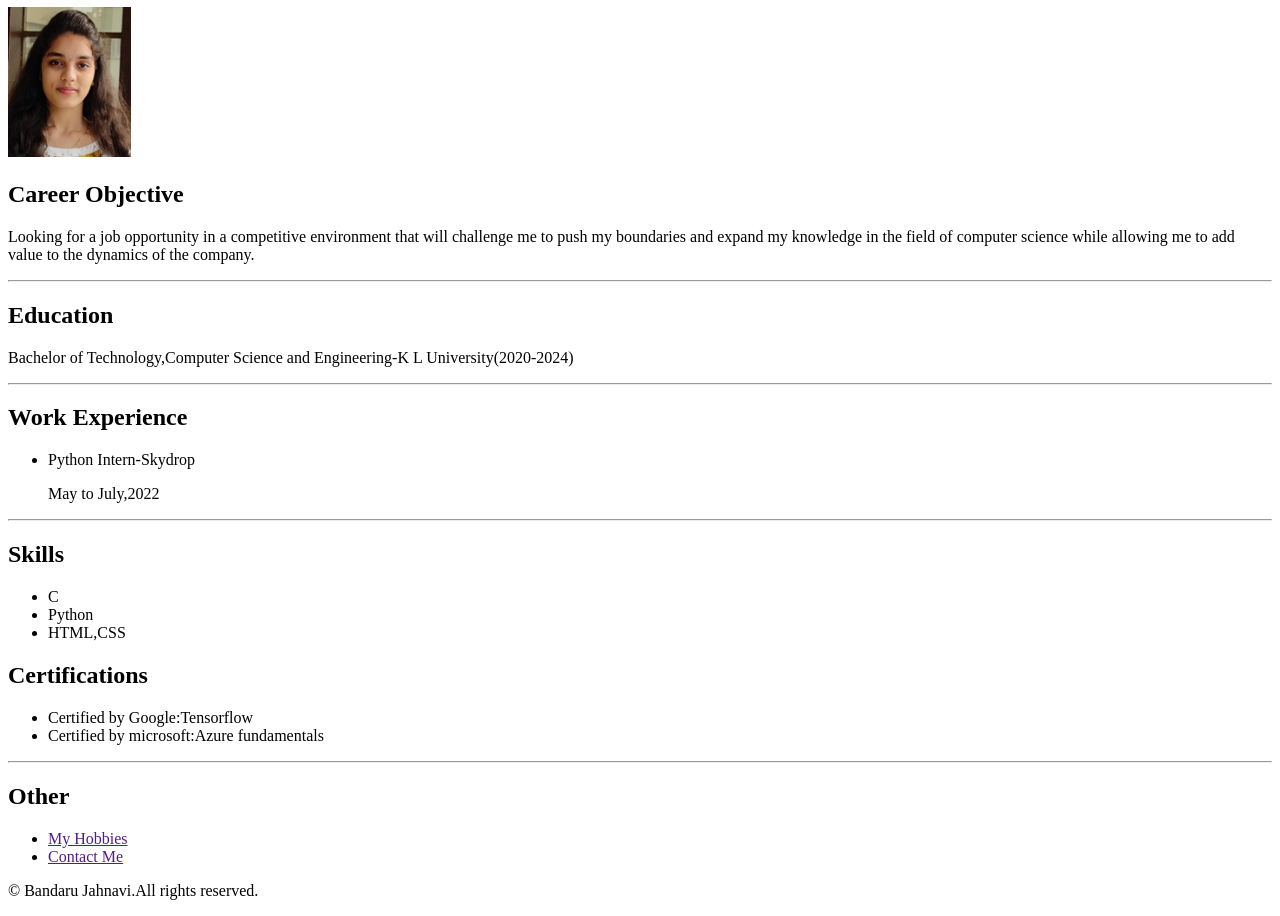
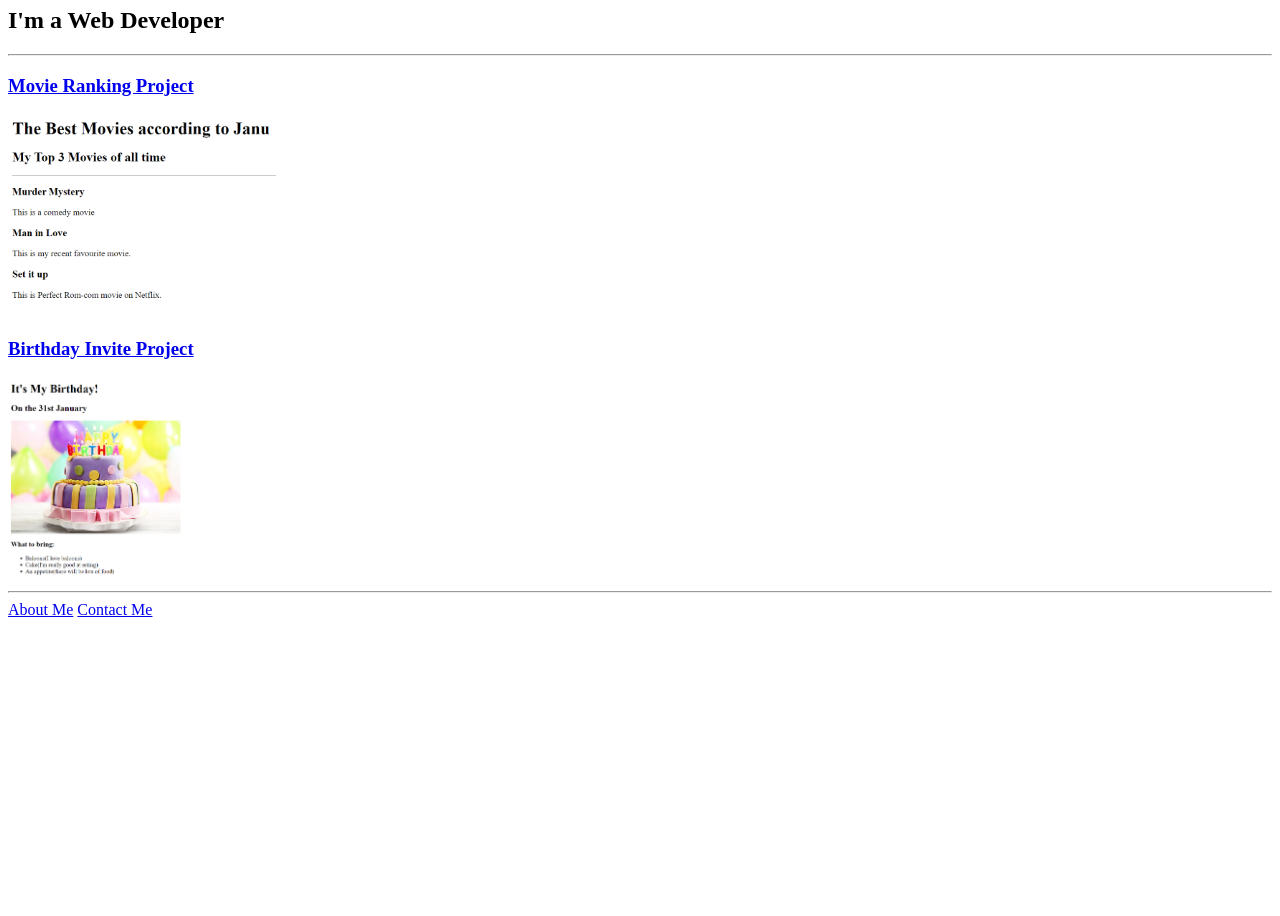
Before and after one commit to bandaru-jahnavi/html-portfolio, a plain HTML site: page index.html in a window 1280 px wide. Shown: the part 73-989 px from the top of the page. After the commit the page ends 800 px from the top, so only its background shows below. Drawn offline with Linux system fonts and the light colour scheme.

Commit message:
Add files via upload

```diff
--- a/index.html
+++ b/index.html
@@ -1,41 +1,32 @@
+<!-- TODO 1: Create the HTML Boilerplate -->
 <!DOCTYPE html>
 <html>
     <head>
-        <title>My Resume</title>
+        <title>Bandaru Jahnavi's Portfolio</title>
     </head>
     <body>
-        <h1>Bandaru Jahnavi</h1>
-        <img src="./mypicture.jpg" height=150 alt="my picture"/>
-        <h2>Career Objective</h2>
-        <p>Looking for a job opportunity in a competitive environment that will challenge me to push my boundaries and expand my knowledge in the field of computer science while allowing me to add value to the dynamics of the company.</p>
+        <h1>Bandaru Jahnavi's Portfolio</h1>
+        <h2>I'm a Web Developer</h2>
         <hr />
-        <h2>Education</h2>
-        <p>Bachelor of Technology,Computer Science and Engineering-K L University(2020-2024)</p>
-        <hr />
-        <h2>Work Experience</h2>
-        <ul>
-            <li>Python Intern-Skydrop<p>May to July,2022</p></li>
-        </ul>
-        <hr />
-        <h2>Skills</h2>
-        <ul>
-            <li>C</li>
-            <li>Python</li>
-            <li>HTML,CSS</li>
-        </ul>
-        <h2>Certifications</h2>
-        <ul>
-            <li>Certified by Google:Tensorflow</li>
-            <li>Certified by microsoft:Azure fundamentals</li>
-        </ul>
-        <hr />
-        <h2>Other</h2>
-        <ul>
-            <li><a href="" >My Hobbies</a></li>
-            <li><a href="" >Contact Me</a></li>
-        </ul>
-        <footer>
-            <p>© Bandaru Jahnavi.All rights reserved.</p>
-          </footer>
+  <h3><a href="./public/movie-ranking.html">Movie Ranking Project</a></h3>
+  <img src="./Movieranking.png" height="200" alt="movie ranking project preview"/>
+  <h3><a href="./public/birthday-invite.html">Birthday Invite Project</a></h3>
+  <img src="./birthday.png" height="200" alt="birthday invite project preview"/>
+  <hr />
+  <a href="./public/about.html">About Me</a>
+  <a href="./public/contact.html">Contact Me</a>
     </body>
 </html>
+<!-- TODO 2: Add Your previous projects' HTML into the public folder -->
+
+<!-- TODO 3: Take screenshots of your project previews and add the images to the images folder -->
+
+<!-- TODO 4: Add titles/subtitles etc. -->
+
+<!-- TODO 5: Add a link to the project pages -->
+
+<!-- TODO 6: Add images to show the project previews
+HINT for TODO 6: You can use the height attribute set to 200 to make the image smaller:
+https://developer.mozilla.org/en-US/docs/Web/HTML/Element/img#attr-height -->
+
+<!-- TODO 7: Add the Contact Me and About Me page links -->
```
